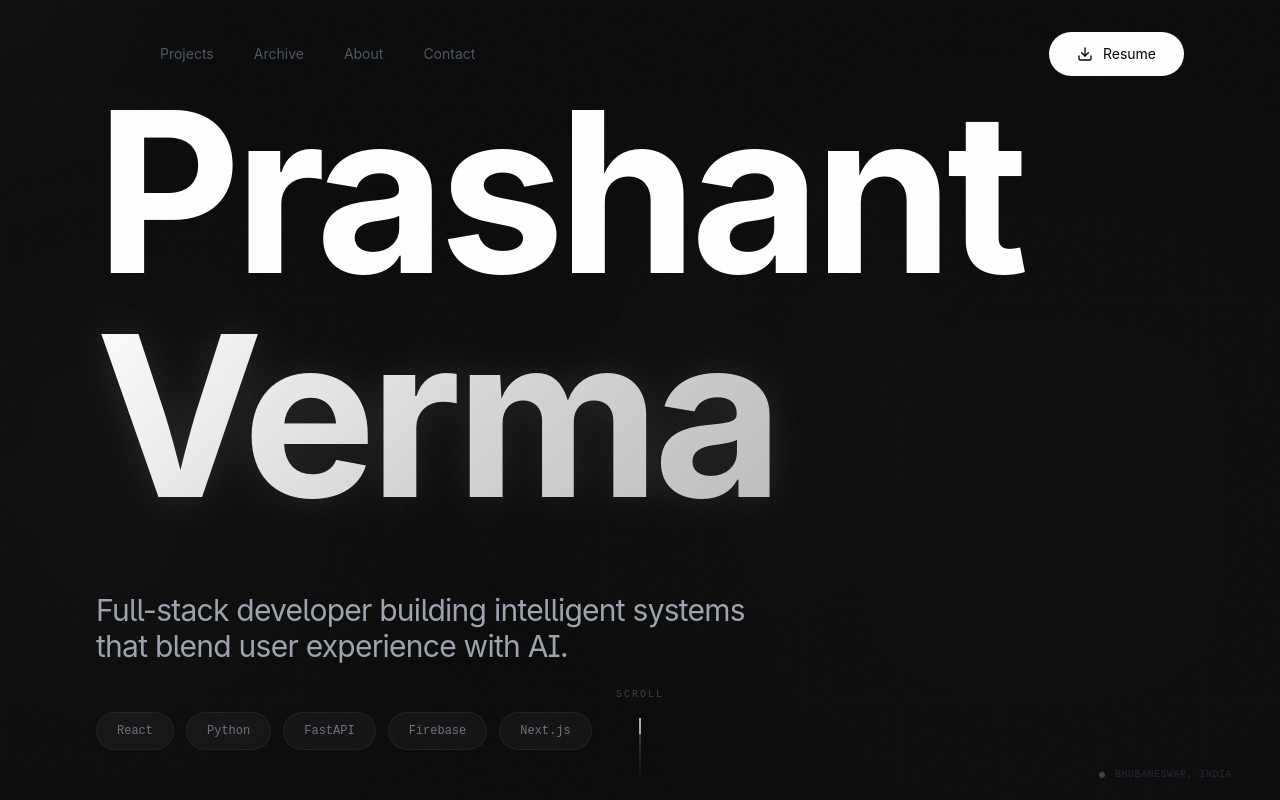
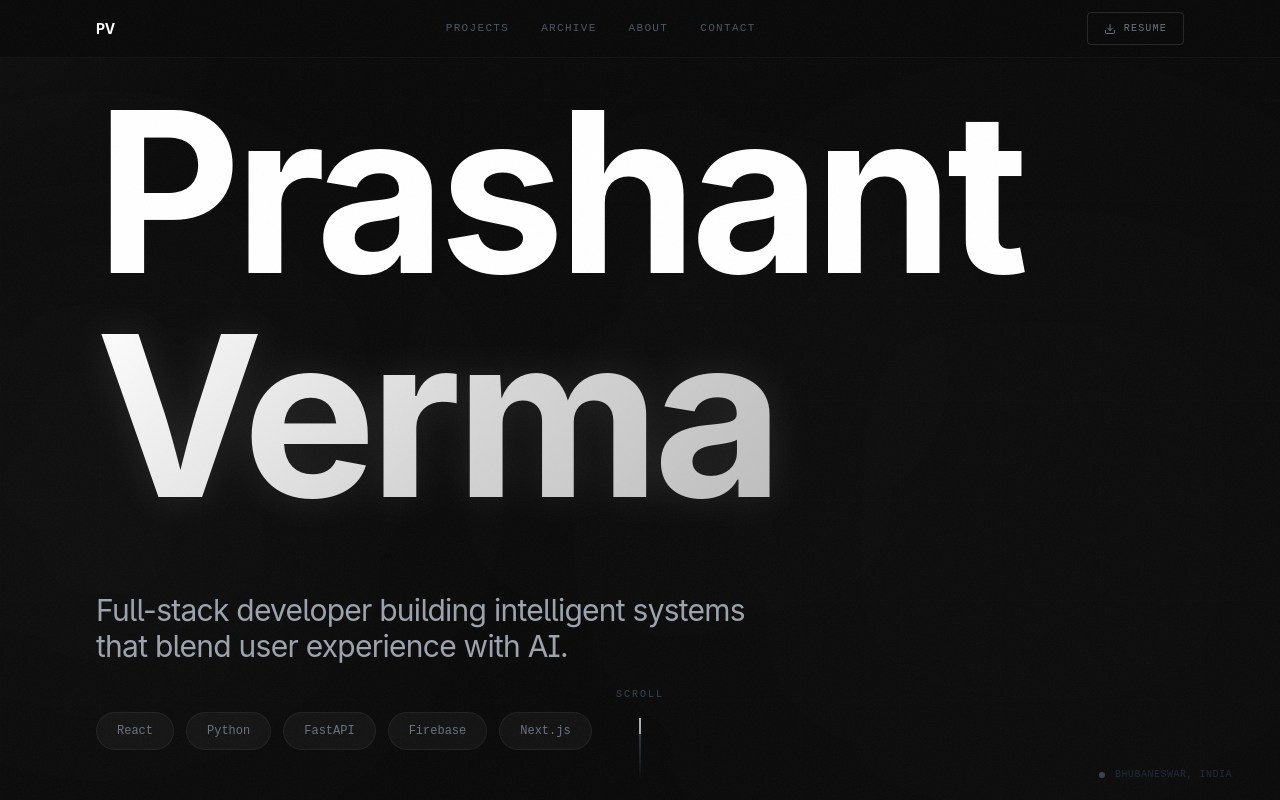
Before and after one commit to lucifer-prashant/portfolio, a Next.js app: page / in a window 1280 px wide. Shown: the top 800 px of the page. Built offline with nearby package versions, Linux system fonts and the light colour scheme.

Commit message:
feat: extract NavBar into own component, slim design with hover effects

```diff
--- a/src/app/page.tsx
+++ b/src/app/page.tsx
@@ -1,3 +1,4 @@
+import { NavBar } from "@/components/portfolio/NavBar"
 import { HeroSection } from "@/components/portfolio/HeroSection"
 import { ProjectsSection } from "@/components/portfolio/ProjectsSection"
 import { AboutSection } from "@/components/portfolio/AboutSection"
@@ -7,6 +8,7 @@ import { EasterEggTerminal } from "@/components/portfolio/EasterEggTerminal"
 export default function Page() {
   return (
     <main className="relative min-h-screen bg-[#0a0a0a] overflow-x-hidden">
+      <NavBar />
       <EasterEggTerminal />
       <HeroSection />
       <ProjectsSection />
--- a/src/components/portfolio/HeroSection.tsx
+++ b/src/components/portfolio/HeroSection.tsx
@@ -2,63 +2,27 @@
 
 import { useState, useEffect } from "react"
 import { GlitchText } from "./GlitchText"
-import { Download, ArrowDown } from "lucide-react"
-import Link from "next/link"
 
 export function HeroSection() {
-	const [isDownloading, setIsDownloading] = useState(false)
-	const [downloadProgress, setDownloadProgress] = useState(0)
-	const [showNav, setShowNav] = useState(false)
 	const [showScroll, setShowScroll] = useState(false)
-	const [scrolled, setScrolled] = useState(false)
 	const [mounted, setMounted] = useState(false)
 	const [mousePosition, setMousePosition] = useState({ x: 0, y: 0 })
 
 	useEffect(() => {
 		setMounted(true)
-		const navTimer = setTimeout(() => setShowNav(true), 500)
 		const scrollTimer = setTimeout(() => setShowScroll(true), 1500)
-
-		const handleScroll = () => {
-			setScrolled(window.scrollY > 100)
-		}
 
 		const handleMouseMove = (e: MouseEvent) => {
 			setMousePosition({ x: e.clientX, y: e.clientY })
 		}
 
-		window.addEventListener("scroll", handleScroll)
 		window.addEventListener("mousemove", handleMouseMove)
 
 		return () => {
-			clearTimeout(navTimer)
 			clearTimeout(scrollTimer)
-			window.removeEventListener("scroll", handleScroll)
 			window.removeEventListener("mousemove", handleMouseMove)
 		}
 	}, [])
-
-	const handleResumeDownload = async () => {
-		setIsDownloading(true)
-		setDownloadProgress(0)
-
-		for (let i = 0; i <= 100; i += 10) {
-			await new Promise((resolve) => setTimeout(resolve, 50))
-			setDownloadProgress(i)
-		}
-
-		const link = document.createElement("a")
-		link.href = "/resume.pdf"
-		link.download = "Prashant_Verma_Resume.pdf"
-		document.body.appendChild(link)
-		link.click()
-		document.body.removeChild(link)
-
-		setTimeout(() => {
-			setIsDownloading(false)
-			setDownloadProgress(0)
-		}, 300)
-	}
 
 	const scrollToSection = (id: string) => {
 		const element = document.getElementById(id)
@@ -97,66 +61,6 @@ export function HeroSection() {
 					}}
 				/>
 			</div>
-
-			{/* Premium navigation */}
-			<nav
-				className={`fixed top-0 left-0 right-0 z-50 px-6 md:px-12 lg:px-24 py-8 flex justify-between items-center transition-all duration-700 ${
-					showNav ? "opacity-100 translate-y-0" : "opacity-0 -translate-y-4"
-				} ${scrolled ? "glass py-5 border-b border-white/[0.06]" : ""}`}>
-				<div className="flex items-center gap-16">
-					<Link
-						href="/"
-						className={`font-display text-2xl font-bold tracking-tight transition-all duration-500 ${scrolled ? "opacity-100" : "opacity-0 w-0 overflow-hidden"}`}>
-						<span className="text-white hover:text-gray-300 transition-colors">
-							PV
-						</span>
-					</Link>
-
-					<div className="flex gap-10">
-						<button
-							onClick={() => scrollToSection("projects")}
-							className="font-body text-sm text-gray-600 hover:text-white transition-all duration-300 relative group">
-							Projects
-							<span className="absolute -bottom-1 left-0 w-0 h-[1px] bg-white transition-all duration-300 group-hover:w-full" />
-						</button>
-						<Link
-							href="/projects"
-							className="font-body text-sm text-gray-600 hover:text-white transition-all duration-300 relative group">
-							Archive
-							<span className="absolute -bottom-1 left-0 w-0 h-[1px] bg-white transition-all duration-300 group-hover:w-full" />
-						</Link>
-						<button
-							onClick={() => scrollToSection("about")}
-							className="font-body text-sm text-gray-600 hover:text-white transition-all duration-300 relative group">
-							About
-							<span className="absolute -bottom-1 left-0 w-0 h-[1px] bg-white transition-all duration-300 group-hover:w-full" />
-						</button>
-						<button
-							onClick={() => scrollToSection("contact")}
-							className="font-body text-sm text-gray-600 hover:text-white transition-all duration-300 relative group">
-							Contact
-							<span className="absolute -bottom-1 left-0 w-0 h-[1px] bg-white transition-all duration-300 group-hover:w-full" />
-						</button>
-					</div>
-				</div>
-
-				<button
-					onClick={handleResumeDownload}
-					disabled={isDownloading}
-					className="group relative bg-white text-black px-7 py-3 rounded-full font-body text-sm font-medium transition-all duration-500 hover:bg-gray-200 hover:shadow-[0_0_40px_rgba(255,255,255,0.2)] active:scale-95 disabled:opacity-60">
-					{isDownloading ? (
-						<span className="flex items-center gap-2.5">
-							<span className="w-4 h-4 border-2 border-black/30 border-t-black rounded-full animate-spin" />
-							{downloadProgress}%
-						</span>
-					) : (
-						<span className="flex items-center gap-2.5">
-							<Download className="w-4 h-4" />
-							Resume
-						</span>
-					)}
-				</button>
-			</nav>
 
 			{/* Main hero content - maximum impact */}
 			<div className="relative z-10 max-w-7xl">
--- /dev/null
+++ b/src/components/portfolio/NavBar.tsx
@@ -0,0 +1,104 @@
+"use client"
+
+import { useState, useEffect } from "react"
+import { Download } from "lucide-react"
+import Link from "next/link"
+
+export function NavBar() {
+  const [visible, setVisible] = useState(false)
+  const [isDownloading, setIsDownloading] = useState(false)
+  const [downloadProgress, setDownloadProgress] = useState(0)
+
+  useEffect(() => {
+    const timer = setTimeout(() => setVisible(true), 300)
+    return () => clearTimeout(timer)
+  }, [])
+
+  const scrollToSection = (id: string) => {
+    document.getElementById(id)?.scrollIntoView({ behavior: "smooth" })
+  }
+
+  const handleResumeDownload = async () => {
+    setIsDownloading(true)
+    setDownloadProgress(0)
+    for (let i = 0; i <= 100; i += 10) {
+      await new Promise((resolve) => setTimeout(resolve, 50))
+      setDownloadProgress(i)
+    }
+    const link = document.createElement("a")
+    link.href = "/resume.pdf"
+    link.download = "Prashant_Verma_Resume.pdf"
+    document.body.appendChild(link)
+    link.click()
+    document.body.removeChild(link)
+    setTimeout(() => {
+      setIsDownloading(false)
+      setDownloadProgress(0)
+    }, 300)
+  }
+
+  return (
+    <nav
+      className={`fixed top-0 left-0 right-0 z-50 px-6 md:px-12 lg:px-24 py-3 flex items-center justify-between border-b border-white/[0.04] bg-[rgba(10,10,10,0.95)] transition-all duration-700 ${
+        visible ? "opacity-100 translate-y-0" : "opacity-0 -translate-y-2"
+      }`}
+    >
+      {/* Logo */}
+      <Link
+        href="/"
+        className="font-display text-sm font-black tracking-[0.15em] text-white hover:text-gray-300 transition-colors uppercase"
+      >
+        PV
+      </Link>
+
+      {/* Nav links — hidden on mobile */}
+      <div className="hidden md:flex items-center gap-8">
+        {[
+          { label: "Projects", action: () => scrollToSection("projects") },
+          { label: "Archive", href: "/projects" },
+          { label: "About", action: () => scrollToSection("about") },
+          { label: "Contact", action: () => scrollToSection("contact") },
+        ].map((item) =>
+          item.href ? (
+            <Link
+              key={item.label}
+              href={item.href}
+              className="relative font-mono text-[11px] uppercase tracking-[0.12em] text-gray-600 hover:text-white transition-colors duration-200 group"
+            >
+              {item.label}
+              <span className="absolute -bottom-0.5 left-0 w-0 h-[1px] bg-white transition-all duration-300 group-hover:w-full" />
+            </Link>
+          ) : (
+            <button
+              key={item.label}
+              onClick={item.action}
+              className="relative font-mono text-[11px] uppercase tracking-[0.12em] text-gray-600 hover:text-white transition-colors duration-200 group"
+            >
+              {item.label}
+              <span className="absolute -bottom-0.5 left-0 w-0 h-[1px] bg-white transition-all duration-300 group-hover:w-full" />
+            </button>
+          )
+        )}
+      </div>
+
+      {/* Resume button */}
+      <button
+        onClick={handleResumeDownload}
+        disabled={isDownloading}
+        className="flex items-center gap-2 font-mono text-[10px] uppercase tracking-[0.12em] text-gray-500 hover:text-white border border-white/[0.12] hover:border-white/[0.3] px-4 py-2 rounded transition-all duration-200 disabled:opacity-50 shrink-0"
+      >
+        {isDownloading ? (
+          <>
+            <span className="w-3 h-3 border border-white/30 border-t-white rounded-full animate-spin" />
+            {downloadProgress}%
+          </>
+        ) : (
+          <>
+            <Download className="w-3 h-3" />
+            <span>Resume</span>
+          </>
+        )}
+      </button>
+    </nav>
+  )
+}
```
Lines whose indentation alone changed are shown as unchanged.
